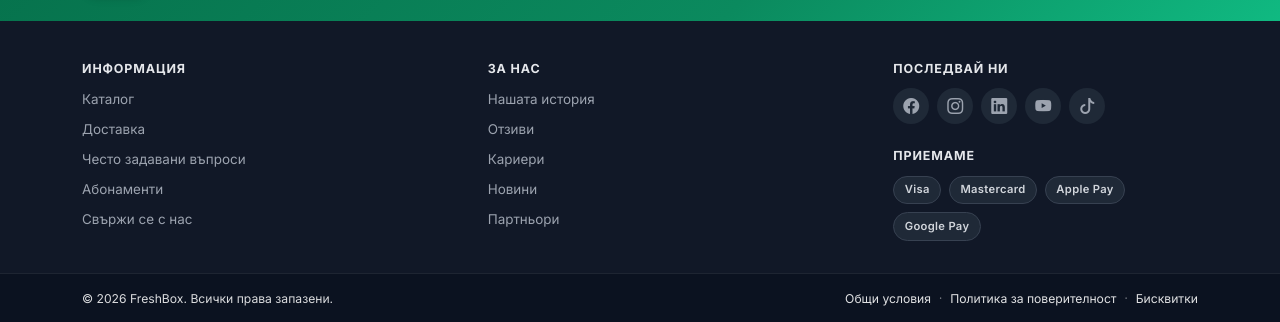
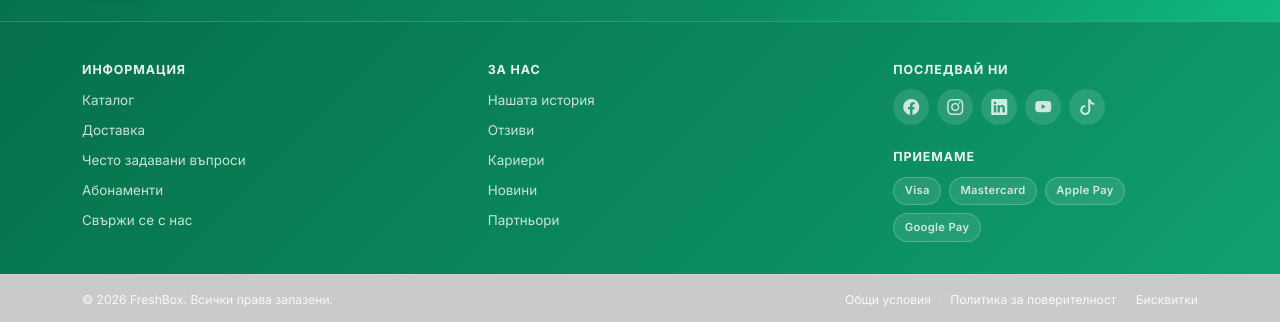
Before and after one commit to s-badev/FreshBox, a website built with Vite: page index.html in a window 1280 px wide. Shown: the part 1192-1514 px from the top of the page. Built offline with nearby package versions, Linux system fonts and the light colour scheme; some packages are replaced by stand-ins of ours; no server answers; the database is empty.

Commit message:
style(footer): match footer background to header green gradient

```diff
--- a/src/styles/app.css
+++ b/src/styles/app.css
@@ -2566,9 +2566,10 @@ small, .small { font-size: 0.8125rem; }
 
 /* ─── Layer 3 : Main Footer ─── */
 .fb-footer-main {
-  background: var(--fb-gray-900);
+  background: linear-gradient(135deg, var(--fb-primary-dark) 0%, var(--fb-primary) 60%, #10a06e 100%);
+  border-top: 1px solid rgba(255, 255, 255, 0.15);
   padding: var(--fb-sp-10) 0 var(--fb-sp-8);
-  color: var(--fb-gray-400);
+  color: rgba(255, 255, 255, 0.78);
 }
 .fb-footer-grid {
   display: grid;
@@ -2582,7 +2583,7 @@ small, .small { font-size: 0.8125rem; }
   font-size: 0.78rem;
   text-transform: uppercase;
   letter-spacing: 0.07em;
-  color: var(--fb-gray-200);
+  color: rgba(255, 255, 255, 0.9);
   margin: 0 0 var(--fb-sp-3) 0;
 }
 .fb-fcol-heading--mt {
@@ -2599,13 +2600,13 @@ small, .small { font-size: 0.8125rem; }
   gap: var(--fb-sp-2);
 }
 .fb-fcol-links a {
-  color: var(--fb-gray-400);
+  color: rgba(255, 255, 255, 0.78);
   text-decoration: none;
   font-size: 0.84rem;
   transition: color var(--fb-transition-fast), padding-left var(--fb-transition-fast);
 }
 .fb-fcol-links a:hover {
-  color: var(--fb-white);
+  color: rgba(255, 255, 255, 0.95);
   padding-left: 3px;
 }
 
@@ -2622,8 +2623,8 @@ small, .small { font-size: 0.8125rem; }
   width: 36px;
   height: 36px;
   border-radius: 50%;
-  background: var(--fb-gray-800);
-  color: var(--fb-gray-400);
+  background: rgba(255, 255, 255, 0.12);
+  color: rgba(255, 255, 255, 0.78);
   font-size: 1rem;
   text-decoration: none;
   transition: background var(--fb-transition-fast), color var(--fb-transition-fast), transform var(--fb-transition-fast);
@@ -2652,17 +2653,17 @@ small, .small { font-size: 0.8125rem; }
   font-size: 0.7rem;
   font-weight: 600;
   letter-spacing: 0.03em;
-  border: 1px solid var(--fb-gray-700);
+  border: 1px solid rgba(255, 255, 255, 0.2);
   border-radius: var(--fb-radius-pill);
-  color: var(--fb-gray-300);
-  background: var(--fb-gray-800);
+  color: rgba(255, 255, 255, 0.78);
+  background: rgba(255, 255, 255, 0.1);
   white-space: nowrap;
 }
 
 /* ─── Bottom Bar ─── */
 .fb-footer-bottom {
-  background: #0b1220;
-  border-top: 1px solid rgba(255, 255, 255, 0.08);
+  background: rgba(0, 0, 0, 0.18);
+  border-top: 1px solid rgba(255, 255, 255, 0.12);
   padding: var(--fb-sp-4) 0;
 }
 .fb-bottom-inner {
```
